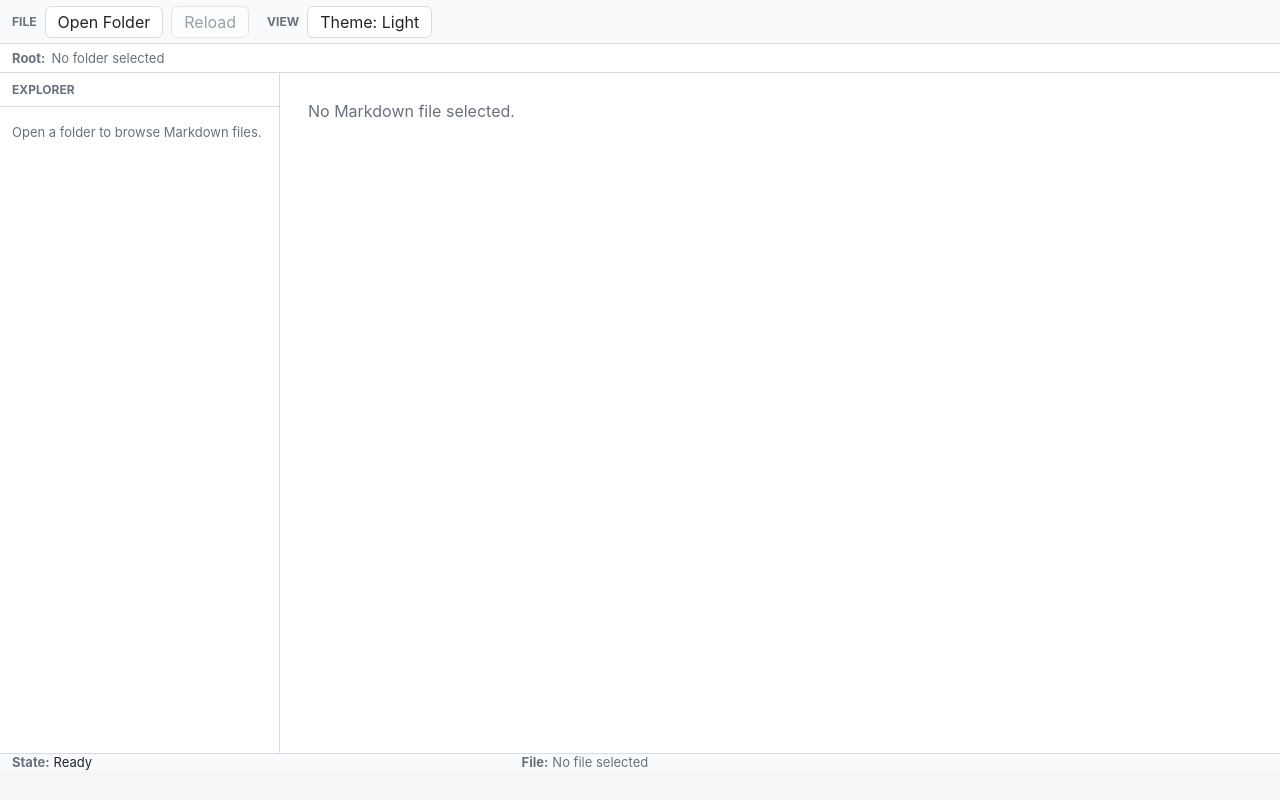
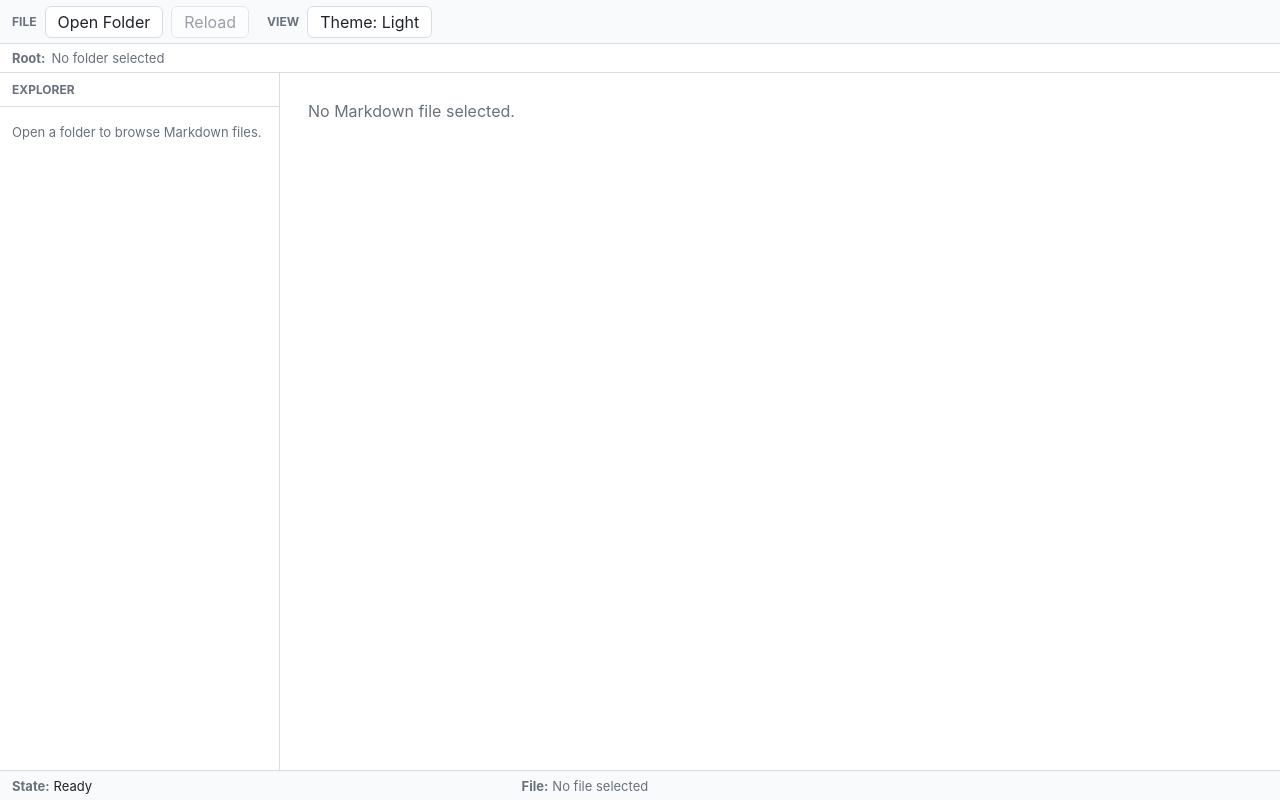
Before and after one commit to an-embedded-engineer/MarkdownViewer, a React (Vite) app in the folder markdown-viewer-tauri/: page / in a window 1280 px wide. Built offline with nearby package versions, Linux system fonts and the light colour scheme.

Commit message:
fix: pin Tauri status bar grid row

```diff
--- a/markdown-viewer-tauri/src/App.css
+++ b/markdown-viewer-tauri/src/App.css
@@ -74,6 +74,7 @@ button {
 }
 
 .menu-bar {
+  grid-row: 1;
   display: flex;
   align-items: center;
   gap: 18px;
@@ -129,11 +130,13 @@ button {
 }
 
 .root-path-bar {
+  grid-row: 2;
   color: var(--muted);
   background: var(--panel-bg);
 }
 
 .error-strip {
+  grid-row: 4;
   border-top: 1px solid color-mix(in srgb, var(--error-text), var(--border) 55%);
   color: var(--error-text);
   background: var(--error-bg);
@@ -158,6 +161,7 @@ button {
 }
 
 .status-bar {
+  grid-row: 5;
   display: grid;
   grid-template-columns:
     minmax(160px, 0.8fr)
@@ -196,6 +200,7 @@ button {
 }
 
 .workspace {
+  grid-row: 3;
   display: grid;
   grid-template-columns: 280px minmax(0, 1fr);
   min-height: 0;
```
Also changed, not shown: 3 other files (tests, documents, lock files or other folders).
